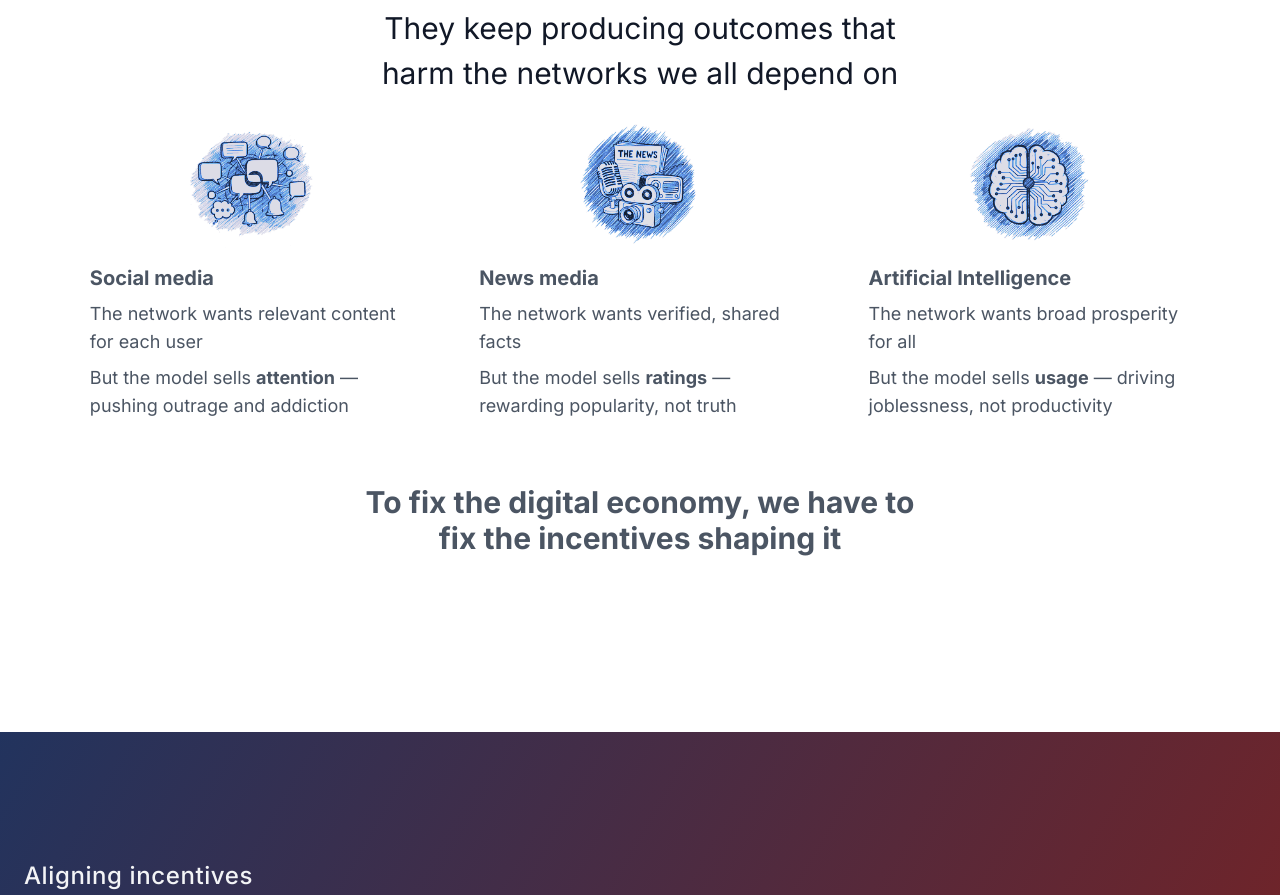
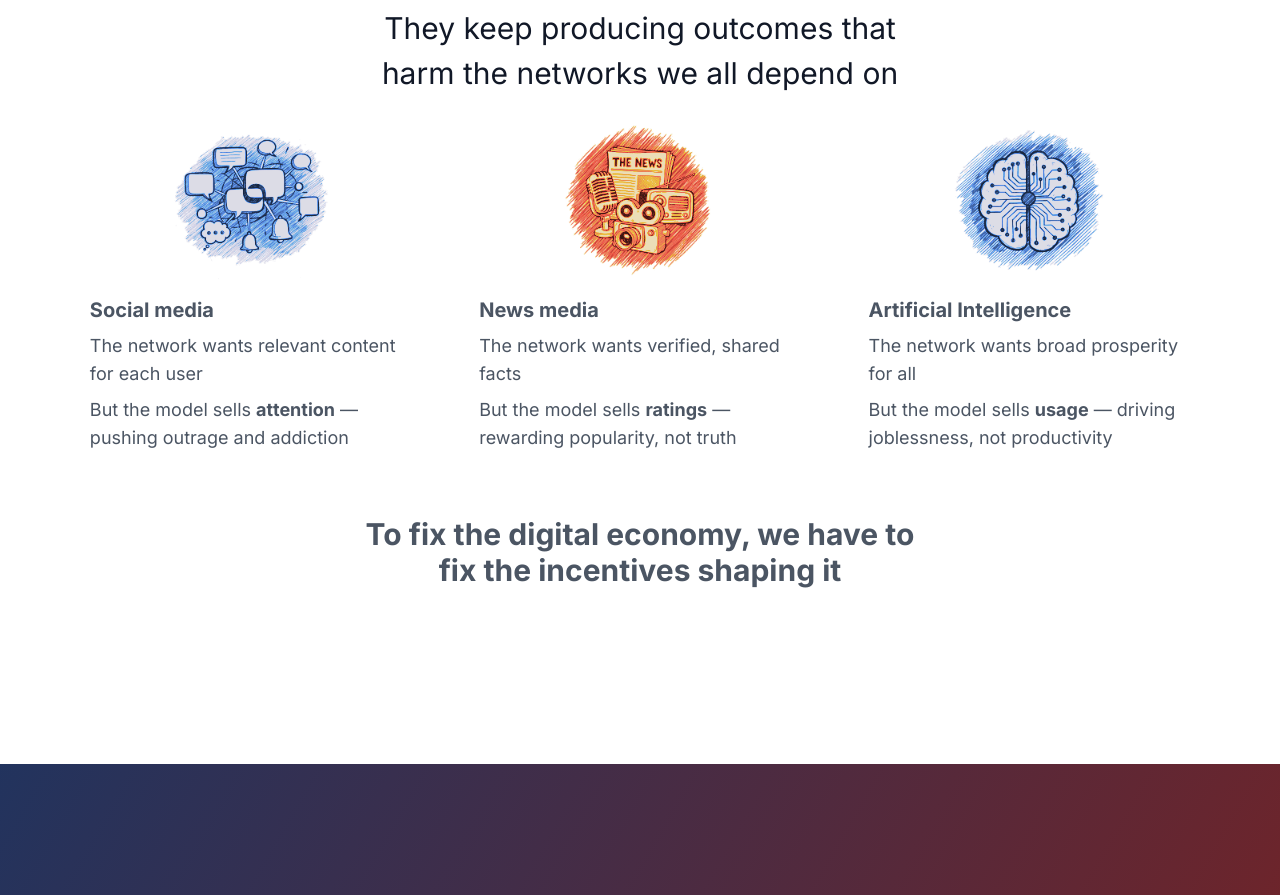
Before and after one commit to AbundanceProtocol/Abundance-Site, a Next.js app: page / in a window 1280 px wide. Shown: the part 1360-2255 px from the top of the page. Built offline with nearby package versions, Linux system fonts and the light colour scheme.

Commit message:
Enhance image sizes and styles for social media, news media, and AI sections on the homepage

```diff
--- a/app/page.tsx
+++ b/app/page.tsx
@@ -281,12 +281,12 @@ export default function Home() {
             <div className="grid grid-cols-1 md:grid-cols-3 gap-8 max-w-6xl mx-auto px-2 mb-16">
               {/* Social Media */}
               <div className="flex flex-col items-center w-[90%] mx-auto">
-                <div className="w-32 h-32 mb-4">
+                <div className="w-40 h-40 mb-4">
                   <Image
                     src="/images/Social-media.png"
                     alt="Social Media"
-                    width={160}
-                    height={160}
+                    width={200}
+                    height={200}
                     className="w-full h-full object-contain"
                     style={{ filter: 'sepia(100%) saturate(300%) hue-rotate(180deg) brightness(0.9)' }}
                   />
@@ -306,14 +306,14 @@ export default function Home() {
 
               {/* News Media */}
               <div className="flex flex-col items-center w-[90%] mx-auto">
-                <div className="w-32 h-32 mb-4">
+                <div className="w-40 h-40 mb-4">
                   <Image
                     src="/images/News.png"
                     alt="News Media"
-                    width={160}
-                    height={160}
+                    width={200}
+                    height={200}
                     className="w-full h-full object-contain"
-                    style={{ filter: 'sepia(100%) saturate(300%) hue-rotate(180deg) brightness(0.9)' }}
+                    style={{ filter: 'sepia(100%) saturate(500%) hue-rotate(-40deg) brightness(0.92)' }}
                   />
                 </div>
                 <div className="text-left w-full">
@@ -331,12 +331,12 @@ export default function Home() {
 
               {/* AI */}
               <div className="flex flex-col items-center w-[90%] mx-auto">
-                <div className="w-32 h-32 mb-4">
+                <div className="w-40 h-40 mb-4">
                   <Image
                     src="/images/ai.png"
                     alt="Artificial Intelligence"
-                    width={160}
-                    height={160}
+                    width={200}
+                    height={200}
                     className="w-full h-full object-contain"
                     style={{ filter: 'sepia(100%) saturate(300%) hue-rotate(180deg) brightness(0.9)' }}
                   />
```
